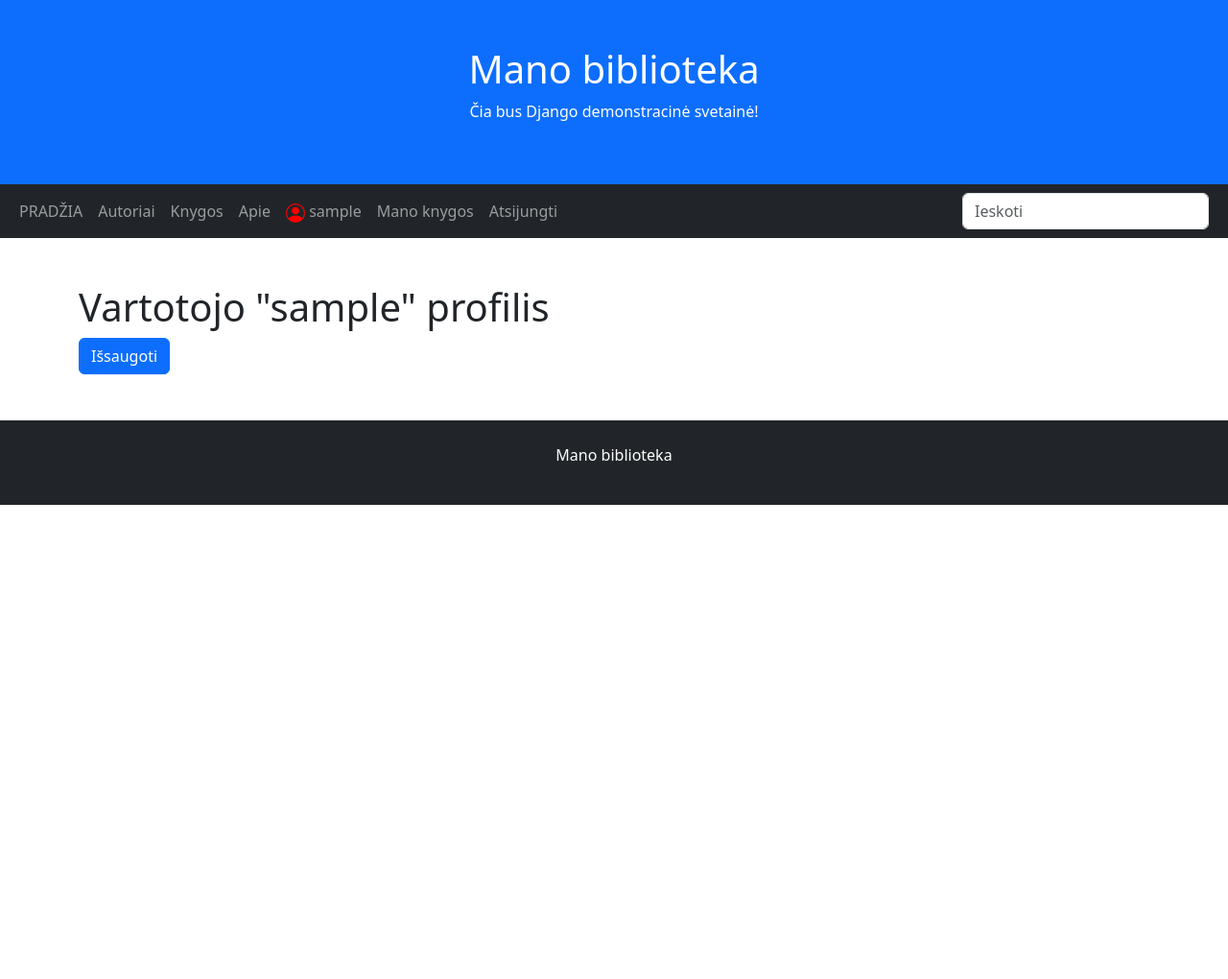
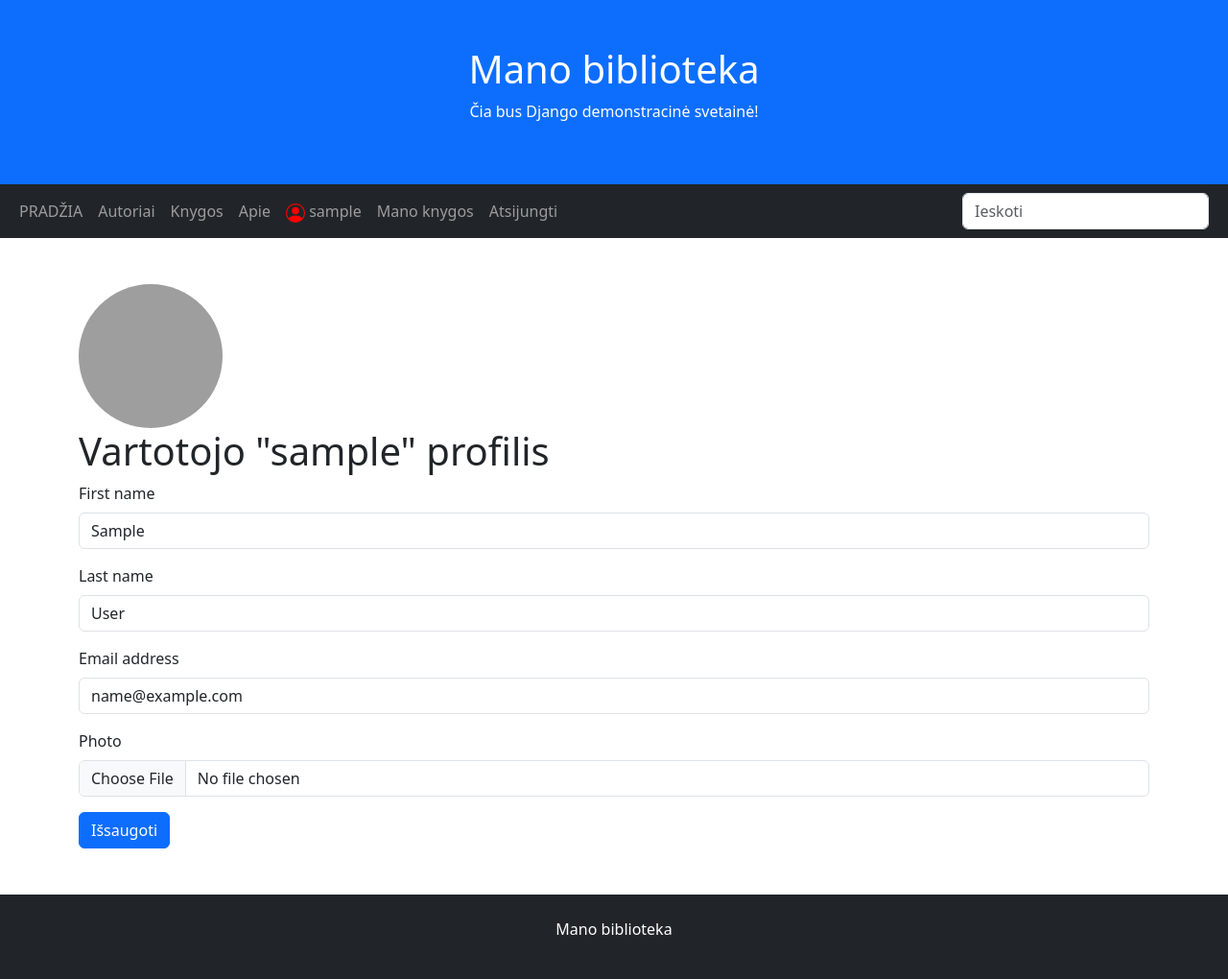
Before and after one commit to marelia-dev/django-library-app, a Django app: page /profile/ in a window 1280 px wide. Shown: the whole page at 96% size. Before the commit the page ends 526 px from the top, so only its background shows below. Run offline with Django 5.2, Linux system fonts and the light colour scheme; the visitor is signed in with stand-in values (Sample User, id 1); some libraries are stand-ins or nearby versions; grey boxes are pictures that could not be loaded.

Commit message:
10: +Profilio puslapyje vartotojas gali prisegti nuotrauką

```diff
--- a/mysite/library/__init__.py
+++ b/mysite/library/__init__.py
@@ -0,0 +1 @@
+default_app_config = 'library.apps.LibraryConfig'
--- a/mysite/library/admin.py
+++ b/mysite/library/admin.py
@@ -1,5 +1,5 @@
 from django.contrib import admin
-from .models import Author, Genre, Book, BookInstance, BookReview
+from .models import Author, Genre, Book, BookInstance, BookReview, Profile
 
 class BookInstanceInLine(admin.TabularInline):
     model = BookInstance
@@ -45,3 +45,4 @@ admin.site.register(Genre)
 admin.site.register(Book, BookAdmin)
 admin.site.register(BookInstance, BookInstanceAdmin)
 admin.site.register(BookReview, BookReviewAdmin)
+admin.site.register(Profile)
--- a/mysite/library/apps.py
+++ b/mysite/library/apps.py
@@ -2,4 +2,8 @@ from django.apps import AppConfig
 
 
 class LibraryConfig(AppConfig):
+    default_auto_field = 'django.db.models.BigAutoField'
     name = 'library'
+
+    def ready(self):
+        import library.signals
--- a/mysite/library/forms.py
+++ b/mysite/library/forms.py
@@ -1,4 +1,4 @@
-from .models import BookReview
+from .models import BookReview, Profile
 from django import forms
 from django.contrib.auth.models import User
 
@@ -12,3 +12,8 @@ class UserUpdateForm(forms.ModelForm):
     class Meta:
         model = User
         fields = ['first_name', 'last_name', 'email']
+
+class ProfileUpdateForm(forms.ModelForm):
+    class Meta:
+        model = Profile
+        fields = ['photo']
--- a/mysite/library/models.py
+++ b/mysite/library/models.py
@@ -1,3 +1,5 @@
+from tkinter import Image
+from PIL import Image as PilImage
 from django.contrib.auth.models import User
 from django.db import models
 import uuid
@@ -5,6 +7,33 @@ from django.utils import timezone
 from tinymce.models import HTMLField
 
 
+class Profile(models.Model):
+    user = models.OneToOneField(to=User, on_delete=models.CASCADE)
+    photo = models.ImageField(upload_to="profile_pics", null=True, blank=True)
+
+    def __str__(self):
+        return f"{self.user.username} profilis"
+
+    def save(self, *args, **kwargs):
+        super().save(*args, **kwargs)
+
+        if self.photo:
+            img = PilImage.open(self.photo.path)
+            width, height = img.size
+            if width > height:
+                left = (width - height) // 2
+                top = 0
+                right = left + height
+                bottom = height
+            else:
+                left = 0
+                top = (height - width) // 2
+                right = width
+                bottom = top + width
+            img = img.crop((left, top, right, bottom))
+            output_size = (300, 300)
+            img = img.resize(output_size, PilImage.Resampling.LANCZOS)
+            img.save(self.photo.path, quality=95, optimize=True)
 
 class Author(models.Model):
     first_name = models.CharField()
--- /dev/null
+++ b/mysite/library/signals.py
@@ -0,0 +1,16 @@
+from django.db.models.signals import post_save  # signalas (būna įvairių)
+from django.contrib.auth.models import User     # siuntėjas
+from django.dispatch import receiver            # priėmėjas (dekoratorius)
+from .models import Profile
+
+# Sukūrus vartotoją automatiškai sukuriamas ir profilis.
+@receiver(post_save, sender=User) # jeigu išsaugojamas User objektas, inicijuojama f-ja po dekoratoriumi
+def create_profile(sender, instance, created, **kwargs): # instance yra ką tik sukurtas User objektas.
+    if created:
+        Profile.objects.create(user=instance)
+
+
+# Pakoregavus vartotoją, išsaugomas ir profilis
+@receiver(post_save, sender=User)
+def save_profile(sender, instance, **kwargs):
+    instance.profile.save()
--- a/mysite/library/templates/index.html
+++ b/mysite/library/templates/index.html
@@ -1,5 +1,5 @@
 {% extends 'base.html' %}
-
+{% load static %}
 {% block title %}PRADŽIA{% endblock %}
 
 {% block content %}
--- a/mysite/library/templates/profile.html
+++ b/mysite/library/templates/profile.html
@@ -1,10 +1,18 @@
 {% extends 'base.html' %}
-
+{% load static %}
 {% block title %}Vartotojo profilis{% endblock %}
 
 {% block content %}
 {% if user.profile.photo %}
-<img src="{{ user.profile.photo.url }}" class="rounded-circle">
+<img src="{{ user.profile.photo.url }}"
+     class="rounded-circle img-fluid"
+     style="width: 150px; height: 150px; object-fit: cover;"
+     alt="Profile photo">
+{% else %}
+<img src="{% static 'default_avatar.jpg' %}"
+     class="rounded-circle img-fluid"
+     style="width: 150px; height: 150px; object-fit: cover;"
+     alt="Default avatar">
 {% endif %}
 <h1>Vartotojo "{{ user.username }}" profilis</h1>
 <form method="post" enctype="multipart/form-data">
--- a/mysite/library/urls.py
+++ b/mysite/library/urls.py
@@ -11,5 +11,6 @@ urlpatterns = [
     path('search/', views.search, name='search'),
     path('mybooks/', views.MyBookInstanceListView.as_view(), name="mybooks"),
     path('signup/', views.SignUpView.as_view(), name='signup'),
-    path('profile/', views.UserUpdateView.as_view(), name='profile'),
+    # path('profile/', views.UserUpdateView.as_view(), name='profile'),
+    path('profile/', views.profile, name='profile'),
 ]
--- a/mysite/library/views.py
+++ b/mysite/library/views.py
@@ -1,5 +1,6 @@
+from django.contrib.auth.decorators import login_required
 from django.contrib.auth.mixins import LoginRequiredMixin
-from django.shortcuts import render, reverse
+from django.shortcuts import render, reverse, redirect
 from django.urls import reverse_lazy
 from django.views.generic.edit import FormView, FormMixin, UpdateView
 from .models import Book, BookInstance, Author
@@ -7,7 +8,7 @@ from django.views import generic
 from django.core.paginator import Paginator
 from django.db.models import Q
 from django.contrib.auth.forms import UserCreationForm
-from .forms import BookReviewForm, UserUpdateForm
+from .forms import BookReviewForm, UserUpdateForm, ProfileUpdateForm
 from django.contrib.auth.models import User
 
 def index(request):
@@ -104,10 +105,24 @@ class SignUpView(generic.CreateView):
     template_name = "signup.html"
     success_url = reverse_lazy('login')
 
-class UserUpdateView(LoginRequiredMixin, generic.UpdateView):
-    form_class = UserUpdateForm
-    template_name = "profile.html"
-    success_url = reverse_lazy('profile')
+# class UserUpdateView(LoginRequiredMixin, generic.UpdateView):
+#     form_class = UserUpdateForm
+#     template_name = "profile.html"
+#     success_url = reverse_lazy('profile')
+#
+#     def get_object(self, queryset=...):
+#         return self.request.user
 
-    def get_object(self, queryset=...):
-        return self.request.user
+@login_required
+def profile(request):
+    u_form = UserUpdateForm(request.POST or None, instance=request.user)
+    p_form = ProfileUpdateForm(request.POST or None, request.FILES, instance=request.user.profile)
+    if u_form.is_valid() and p_form.is_valid():
+        u_form.save()
+        p_form.save()
+        return redirect('profile')
+    context = {
+        'u_form': u_form,
+        'p_form': p_form,
+    }
+    return render(request, template_name="profile.html", context=context)
```
Also changed, not shown: mysite/__init__.py (added), mysite/manage.py (line endings or trailing spaces).
